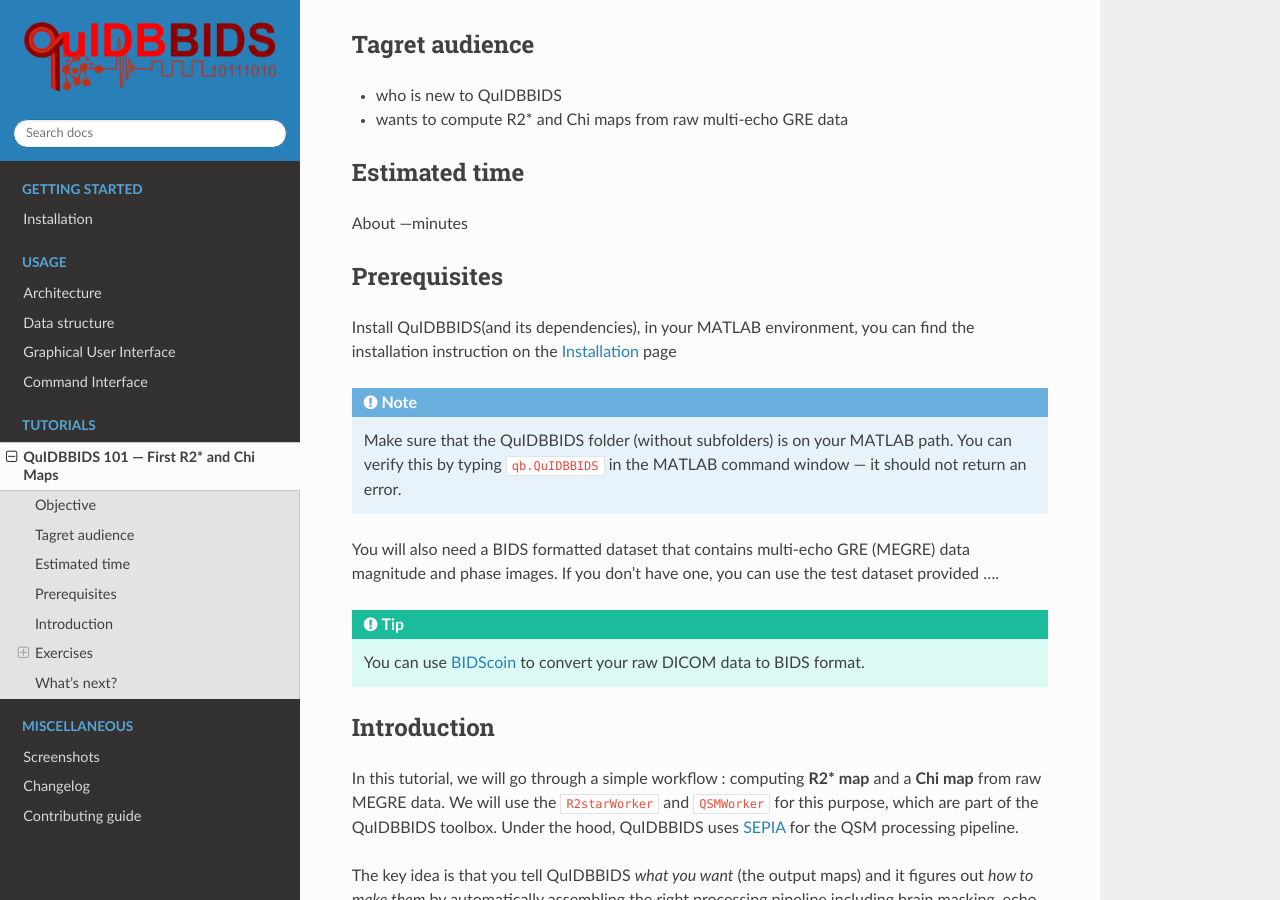
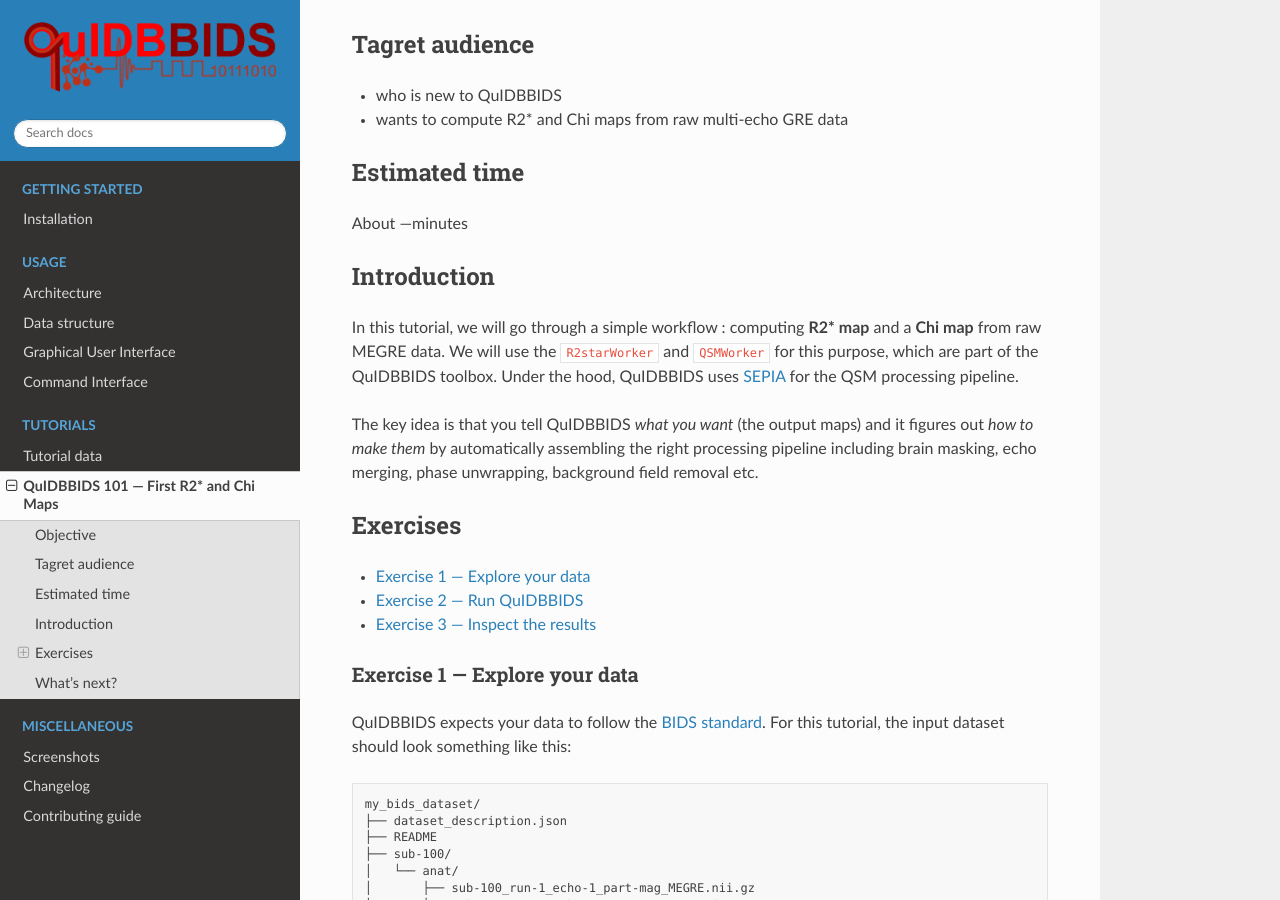
Before and after one commit to Donders-Institute/quidbbids, a Sphinx documentation site: the page built from docs/tutorial/quidbbids_101.rst, in a window 1280 px wide and 900 px high, scrolled down 308 px. Built offline with Sphinx 7.4.7 and the Read the Docs theme 3.1.0, drawn with Linux system fonts in a browser that asks for light colours; pages that are not in the unit, such as notebooks, are missing from menus.

Commit message:
Added a quidbbids tutorialdata download tool

```diff
--- a/docs/index.rst
+++ b/docs/index.rst
@@ -24,8 +24,9 @@
    :hidden:
    :caption: Tutorials
 
-   tutorial/quidbbids_101.rst
-   tutorial/quidbbids_102.rst
+   tutorial/tutorialdata
+   tutorial/quidbbids_101
+   tutorial/quidbbids_102
 
 .. toctree::
    :maxdepth: 3
--- a/docs/tutorial/quidbbids_101.rst
+++ b/docs/tutorial/quidbbids_101.rst
@@ -16,26 +16,6 @@
 Estimated time
 ------------------
 About ---minutes
-
-Prerequisites
-------------------
-Install QuIDBBIDS(and its dependencies), in your MATLAB environment,
-you can find the installation instruction on the :doc:`/installation` page
-
-.. note::
-
-   Make sure that the QuIDBBIDS folder (without subfolders) is on your MATLAB path.
-   You can verify this by typing ``qb.QuIDBBIDS`` in the MATLAB command window — it
-   should not return an error.
-
-You will also need a BIDS formatted dataset that contains multi-echo GRE (MEGRE) data magnitude and phase images.
-If you don't have one, you can use the test dataset provided ....
-
-.. tip::
-
-   You can use `BIDScoin <https://bidscoin.readthedocs.io>`__ to convert your raw DICOM
-   data to BIDS format.
-
 
 Introduction
 ------------
```
Also changed, not shown: docs/tutorial/tutorialdata.rst (added, +24 -0 lines), 1 other file.
